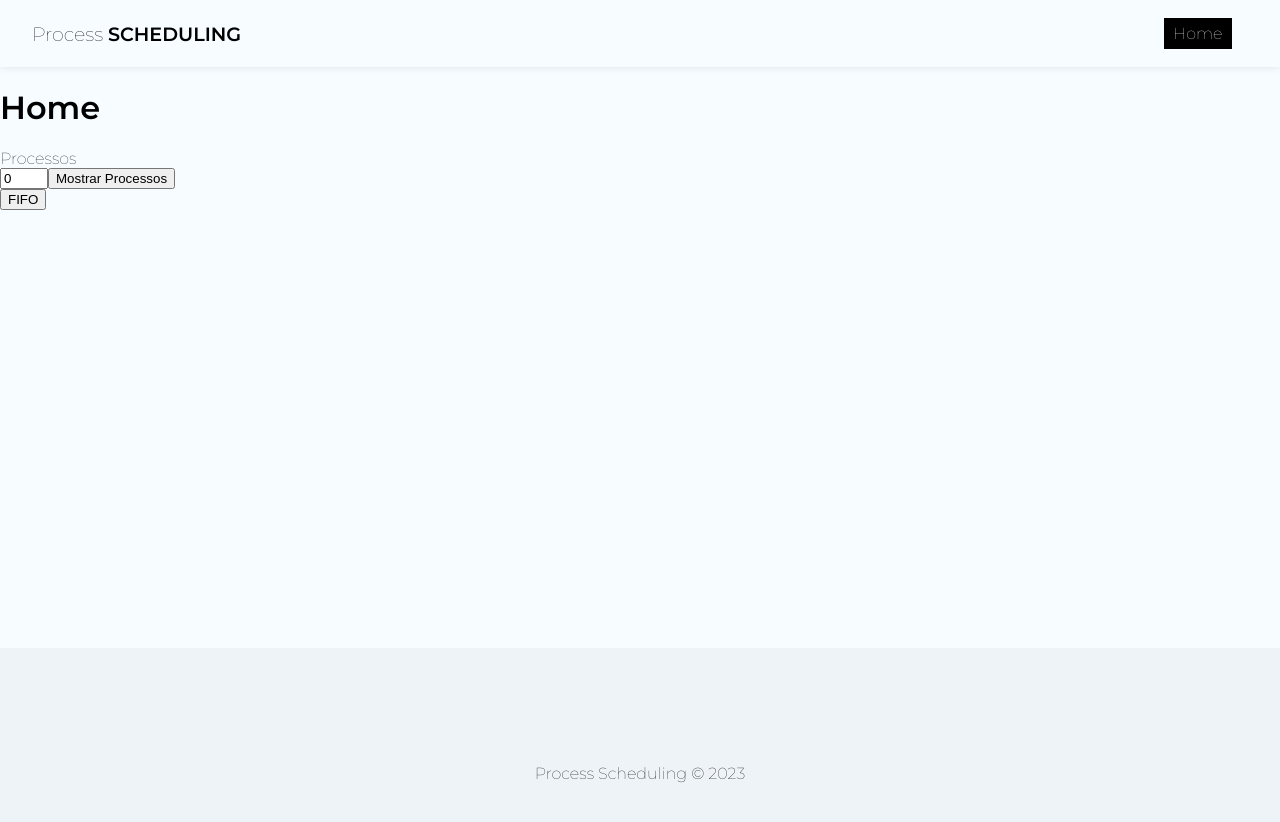
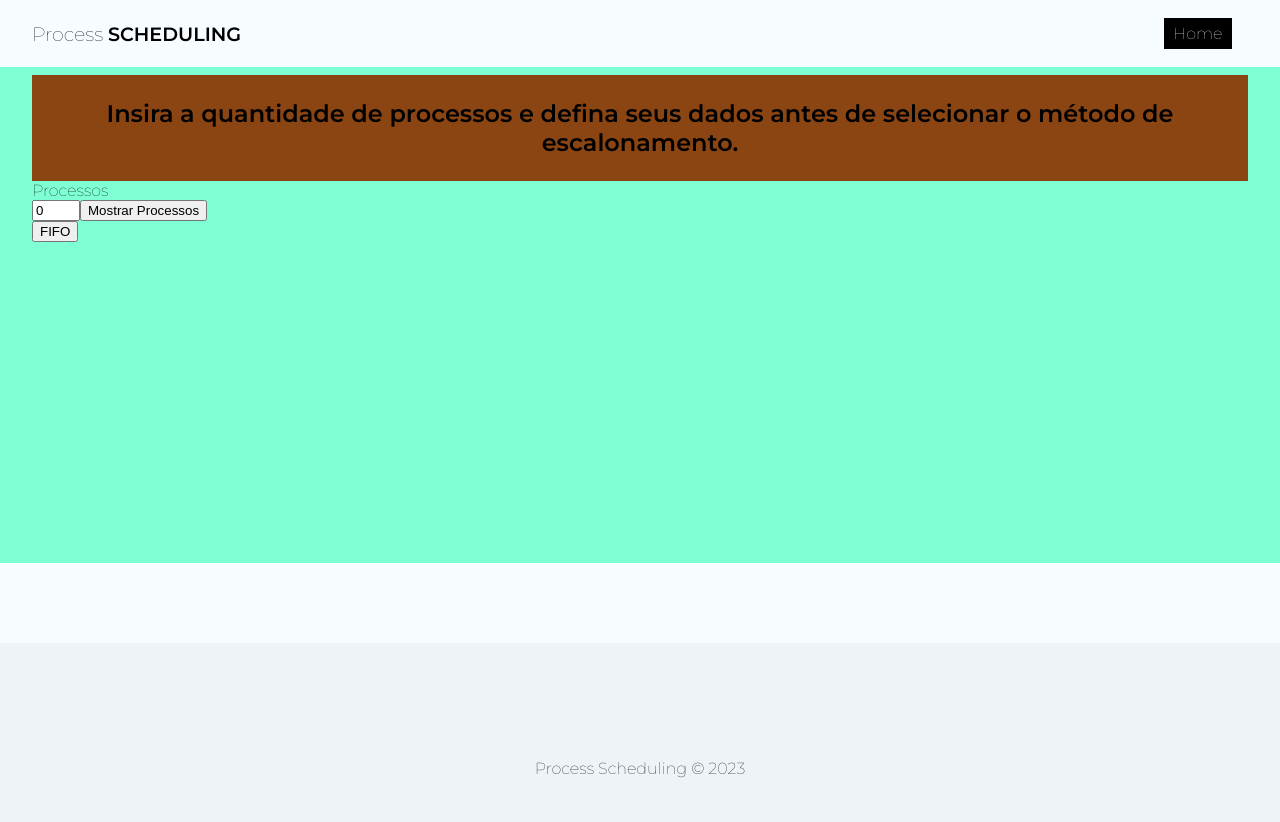
Before and after one commit to ernestosrf/projeto-sistemas-operacionais, a React (Create React App) app in the folder frontend/trabalho-so/: page / in a window 1280 px wide. Shown: the top 822 px of the page. Built offline with nearby package versions, Linux system fonts and the light colour scheme.

Commit message:
fix: adjust navbar and footer

```diff
--- a/frontend/trabalho-so/src/Pages/Home/Home.js
+++ b/frontend/trabalho-so/src/Pages/Home/Home.js
@@ -5,8 +5,10 @@ import Processos from '../../components/Processos';
 
 const Home = () => {
   return (
-    <div>
-        <h1>Home</h1>
+    <div className={styles.containerHome}>
+        <div className={styles.titleWrapperHome}>
+            <h1>Insira a quantidade de processos e defina seus dados antes de selecionar o método de escalonamento.</h1>
+        </div>
         <Processos/>
     </div>
   )
--- a/frontend/trabalho-so/src/Pages/Home/Home.module.css
+++ b/frontend/trabalho-so/src/Pages/Home/Home.module.css
@@ -0,0 +1,32 @@
+.containerHome {
+    min-height: 60vh;
+    display: flex;
+    flex-direction: column;
+    padding: .5em 2em;
+    background-color: aquamarine;
+}
+
+.titleWrapperHome {
+    display: flex;
+    align-items: center;
+    justify-content: center;
+    text-align: center;
+    background-color: saddlebrown;
+}
+
+.titleWrapperHome h1 {
+    margin-top: 1em;
+    margin-bottom: 1em;
+    font-size: 1.5rem;
+}
+
+/* Responsiveness */
+
+@media screen and (max-width: 1150px){
+
+    .titleWrapperHome h1 {
+        margin-top: 1em;
+        margin-bottom: 1em;
+        font-size: .7rem;
+    }
+}
--- a/frontend/trabalho-so/src/components/Footer.js
+++ b/frontend/trabalho-so/src/components/Footer.js
@@ -3,6 +3,9 @@ import styles from "./Footer.module.css";
 const Footer = () => {
   return (
     <footer className={styles.footer}>
+        {/* <p>Projeto de Escalonamento e Paginação – Sistemas Operacionais</p>
+        <p>Developers: Ernesto Santana, Luiz Gonzaga, Mário Sérgio e Vinícius França</p>
+        <p>Este projeto executa os seguintes escalonadores: FIFO, SJF, Round Roubin e EDF</p> */}
         <p>Process Scheduling &copy; 2023</p>
     </footer>
   )
```
